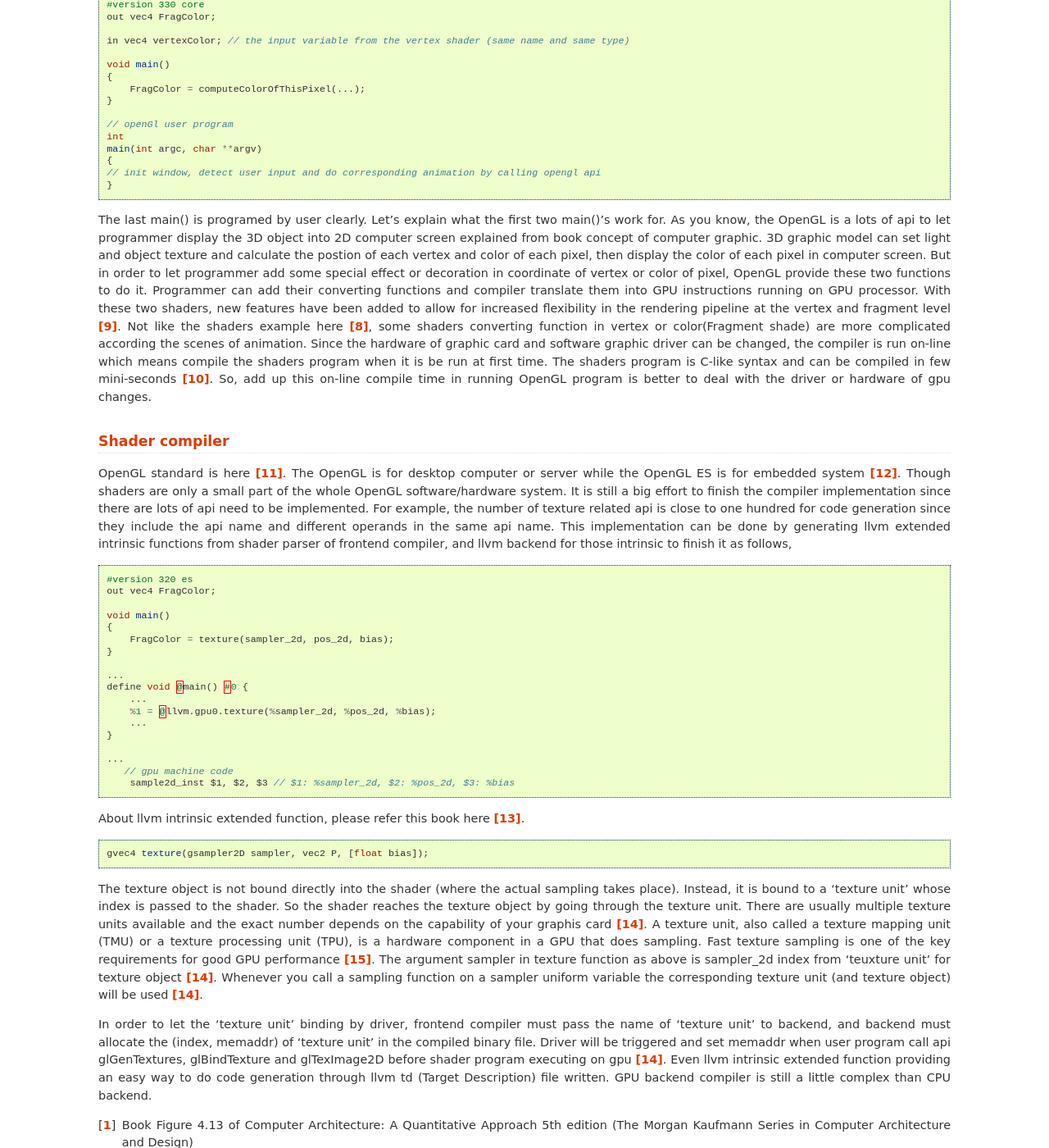
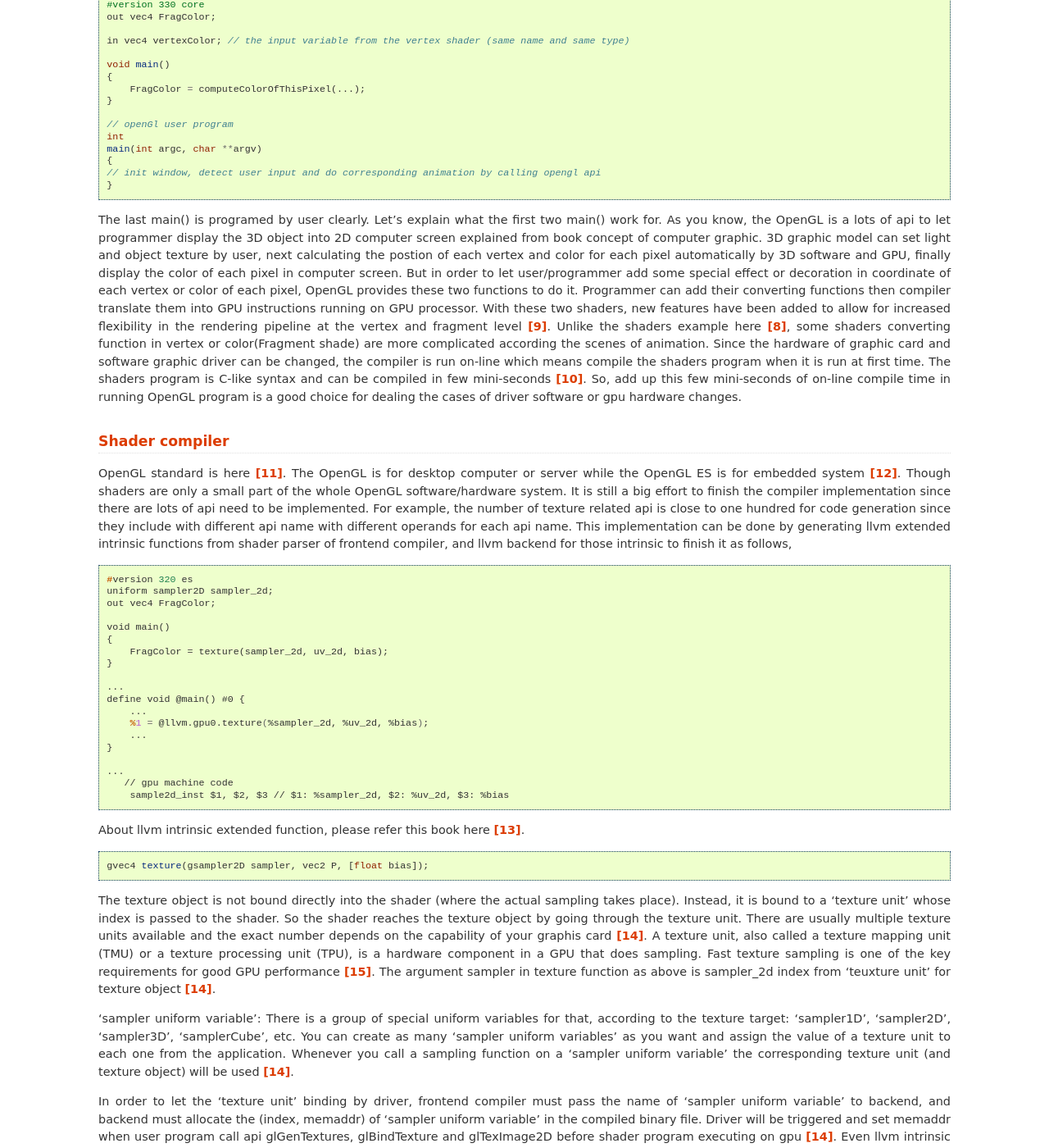
Before and after one commit to Jonathan2251/lbd, a Sphinx documentation site: the page built from source/gpu.rst, in a window 1280 px wide and 1400 px high, scrolled down 2397 px. Shown: the whole window at 82% size. Built offline with Sphinx 7.4.7, drawn with Linux system fonts in a browser that asks for light colours; pages that are not in the unit, such as notebooks, are missing from menus; some of the changed text lies outside the part shown.

Commit message:
gpu chapter refine

```diff
--- a/source/gpu.rst
+++ b/source/gpu.rst
@@ -9,18 +9,22 @@
 
 Basicly CPU compiler is SISD (Single Instruction Single Data Architecture).
 The vector or multimedia instructions in CPU are small scaled of SIMD
-(Single Instruction Multiple Data). GPU is a large scaled of SIMD processor
-which need to color an millions pixel of image in few micro seconds.
+(Single Instruction Multiple Data) for 4 or 16 element while GPU is a large
+scaled of SIMD processor needing to color millions of pixels of image in few
+micro seconds.
 Since the 2D or 3D graphic processing providing large opportunity in parallel
 data processing, GPU hardware usually composed of hundreds of cores with thousands
-of functional units (a.k.a "thread block" [#Quantitative]_) in N-Vidia processors.
-Or tens of cores with tens thousands that is big cores architecture.
+of functional units in each core (a.k.a "thread block" [#Quantitative]_) in
+N-Vidia processors.
+Or tens of cores with tens thousands of functional units in each core for big
+cores architecture.
 
 3D modeling
 ------------
 
-Through creating 3D model with Triangles or Quads, then set skin by texturing,
-a 3D modeling can be created looks like the following Figure.
+Through creating 3D model with Triangles or Quads along on skin, the 3D model
+is created with polygon [#polygon]_ formed by all the vertices as the first image
+as follows,
 
 .. _modeling1:
 .. figure:: ../Fig/gpu/modeling1.png
@@ -28,19 +32,18 @@
 
   Creating 3D model and texturing
 
-As above graph, setting the vertices along with skin form the polygon [#polygon]_ .
-After shading, the vertices and edge line are covered with color (or remove edges),
-so the model looks much more smooth [#shading]_. Furthermore, after texturing
-(texture mapping), the model looks more real [#texturemapping]_.
-
+After the next processing of shading, the vertices and edge line are covered
+with color (or remove edges), the model looks much more smooth [#shading]_.
+Furthermore, after texturing (texture mapping), the model looks real more
+[#texturemapping]_.
 
 To get to know how animation for a 3D modeling, please look video here [#animation1]_.
 
 3D Rendering
 ------------
 
-3D rendering is the 3D computer graphics process of converting 3D models into 2D
-images on a computer [#3drendering_wiki]_. The steps as the following Figure [#rendering]_.
+3D rendering is the process of converting 3D models into 2D images on a computer
+[#3drendering_wiki]_. The steps as the following Figure [#rendering]_.
 
 .. _rendering_pipeline1:
 .. figure:: ../Fig/gpu/rendering_pipeline.png
@@ -49,17 +52,18 @@
   Diagram of the Rendering Pipeline. The blue boxes are programmable shader stages.
 
 
-For 2D animation, the model is created by 2D only (1 side only), so it only can be
-viewed from the same face of model. If you want to display different side of model,
-multiple 2D model need to be created and switch these 2D models from time to time.
+For 2D animation, the model is created by 2D only (1 face only), so it only can be
+viewed from the same face of model. If you want to display different faces of model,
+multiple 2D models need to be created and switch these 2D models for face to face
+from time to time.
 
 GLSL (GL Shader Language)
 -------------------------
 
 OpenGL is a standard for designing 2D/3D animation in computer graphic.
-To do animation well, OpenGL provide a lots of api(functions) call for
-graphic processing. The 3D model construction tools such as Maya, ...,
-can call this api to finish the 3D to 2D projecting function in computer.
+To do animation well, OpenGL provides a lots of api(functions) call for
+graphic processing. The 3D model construction tools such as Maya, Blender, ...,
+only need to call this api to finish the 3D to 2D projecting function in computer.
 An OpenGL program looks like the following,
 
 .. code-block:: c++
@@ -96,24 +100,30 @@
   }
 
 The last main() is programed by user clearly. Let's explain what the first two
-main()'s work for.
+main() work for.
 As you know, the OpenGL is a lots of api to let programmer display the 3D object
 into 2D computer screen explained from book concept of computer graphic.
-3D graphic model can set light and object texture and calculate the postion of each vertex
-and color of each pixel, then display the color of each pixel in computer screen.
-But in order to let programmer add some special effect or decoration in
-coordinate of vertex or color of pixel, OpenGL provide these two functions to
-do it. Programmer can add their converting functions and compiler translate them
+3D graphic model can set light and object texture by user, next calculating the
+postion of each vertex and color for each pixel automatically by 3D software
+and GPU, finally display the color of each pixel in computer screen.
+But in order to let user/programmer add some special effect or decoration in
+coordinate of each vertex or color of each pixel, OpenGL provides these two
+functions to do it.
+Programmer can add their converting functions then compiler translate them
 into GPU instructions running on GPU processor. With these two shaders, new
 features have been added to allow for increased flexibility in the rendering
 pipeline at the vertex and fragment level [#shaderswiki]_.
-Not like the shaders example here [#shadersex]_, some shaders converting function in vertex
-or color(Fragment shade) are more complicated according the scenes of animation.
-Since the hardware of graphic card and software graphic driver can be changed, the compiler
-is run on-line which means compile the shaders program when it is be run at first time.
-The shaders program is C-like syntax and can be compiled in few mini-seconds [#onlinecompile]_.
-So, add up this on-line compile time in running OpenGL program is better to deal with
-the driver or hardware of gpu changes.
+Unlike the shaders example here [#shadersex]_, some shaders converting function
+in vertex or color(Fragment shade) are more complicated according the scenes of
+animation.
+Since the hardware of graphic card and software graphic driver can be changed,
+the compiler is run on-line which means compile the shaders program when it is
+run at first time.
+The shaders program is C-like syntax and can be compiled in few mini-seconds
+[#onlinecompile]_.
+So, add up this few mini-seconds of on-line compile time in running OpenGL
+program is a good choice for dealing the cases of driver software or gpu
+hardware changes.
 
 Shader compiler
 ---------------
@@ -124,32 +134,33 @@
 to finish the compiler implementation since there are lots of api need to be
 implemented.
 For example, the number of texture related api is close to one hundred for code
-generation since they include the api name and different operands in the same
-api name.
+generation since they include with different api name with different operands for
+each api name.
 This implementation can be done by generating llvm extended intrinsic functions
 from shader parser of frontend compiler, and llvm backend for those intrinsic
 to finish it as follows,
 
-.. code-block:: c++
+.. code-block:: console
 
   #version 320 es
+  uniform sampler2D sampler_2d;
   out vec4 FragColor;
 
   void main()
   {
-      FragColor = texture(sampler_2d, pos_2d, bias);
+      FragColor = texture(sampler_2d, uv_2d, bias);
   }
 
   ...
   define void @main() #0 {
       ...
-      %1 = @llvm.gpu0.texture(%sampler_2d, %pos_2d, %bias);
+      %1 = @llvm.gpu0.texture(%sampler_2d, %uv_2d, %bias);
       ...
   }
 
   ...
      // gpu machine code
-      sample2d_inst $1, $2, $3 // $1: %sampler_2d, $2: %pos_2d, $3: %bias
+      sample2d_inst $1, $2, $3 // $1: %sampler_2d, $2: %uv_2d, $3: %bias
 
 About llvm intrinsic extended function, please refer this book here [#intrinsiccpu0]_.
 
@@ -168,17 +179,24 @@
 Fast texture sampling is one of the key requirements for good GPU performance [#tpu]_.
 The argument sampler in texture function as above is sampler_2d index from
 'teuxture unit' for texture object [#textureobject]_.
-Whenever you call a sampling function on a sampler uniform variable the
+
+'sampler uniform variable':
+There is a group of special uniform variables for that, according to the texture
+target: 'sampler1D', 'sampler2D', 'sampler3D', 'samplerCube', etc.
+You can create as many 'sampler uniform variables' as you want and assign the
+value of a texture unit to each one from the application.
+Whenever you call a sampling function on a 'sampler uniform variable' the
 corresponding texture unit (and texture object) will be used [#textureobject]_.
 
 In order to let the 'texture unit' binding by driver, frontend compiler must
-pass the name of 'texture unit' to backend, and backend must allocate the
-(index, memaddr) of 'texture unit' in the compiled binary file.
+pass the name of 'sampler uniform variable' to backend, and backend must
+allocate the (index, memaddr) of 'sampler uniform variable' in the compiled
+binary file.
 Driver will be triggered and set memaddr when user program call api
 glGenTextures, glBindTexture and glTexImage2D before shader program
 executing on gpu [#textureobject]_.
 Even llvm intrinsic extended function providing an easy way to do code
-generation through llvm td (Target Description) file written.
+generation through llvm td (Target Description) file written,
 GPU backend compiler is still a little complex than CPU backend.
 
 
```
